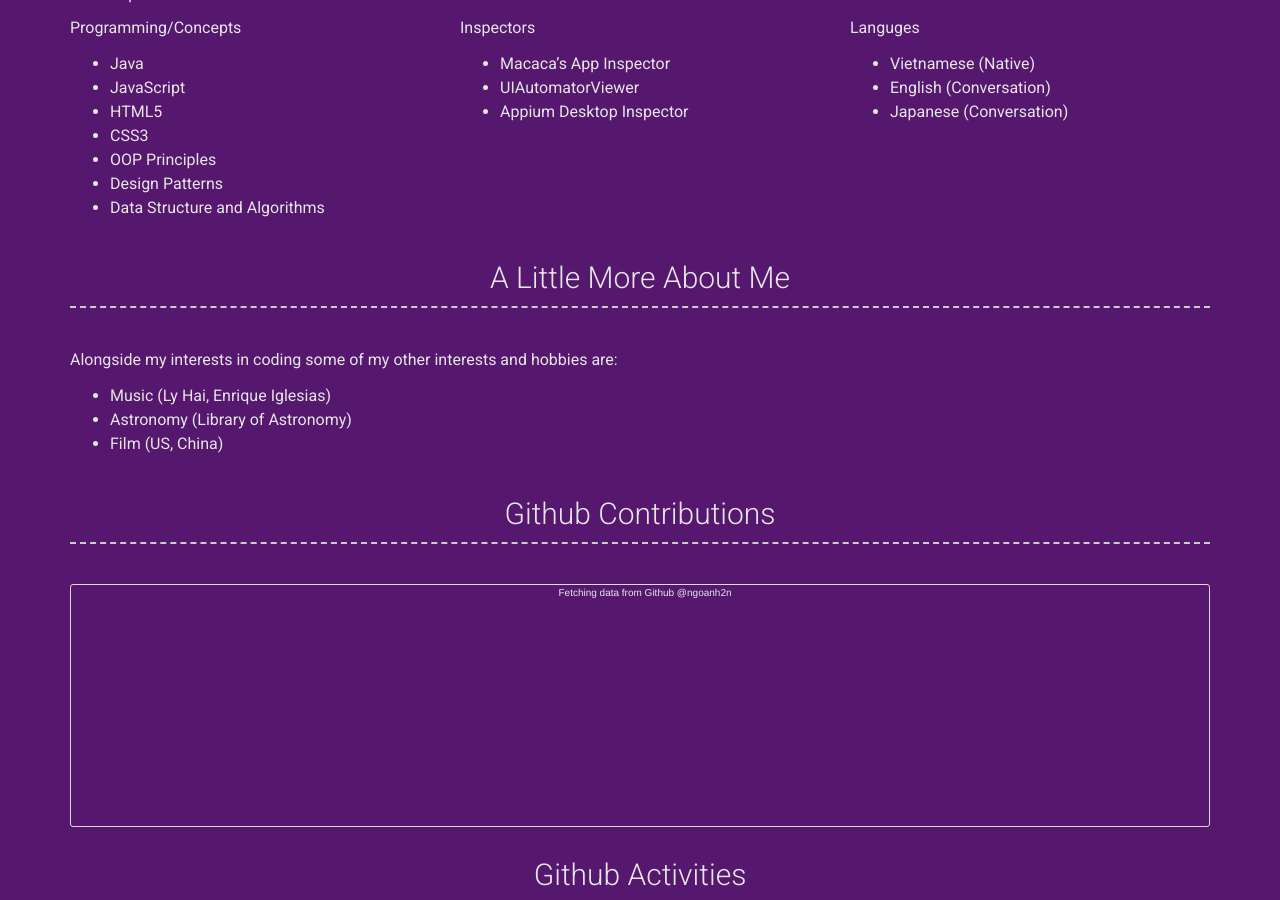
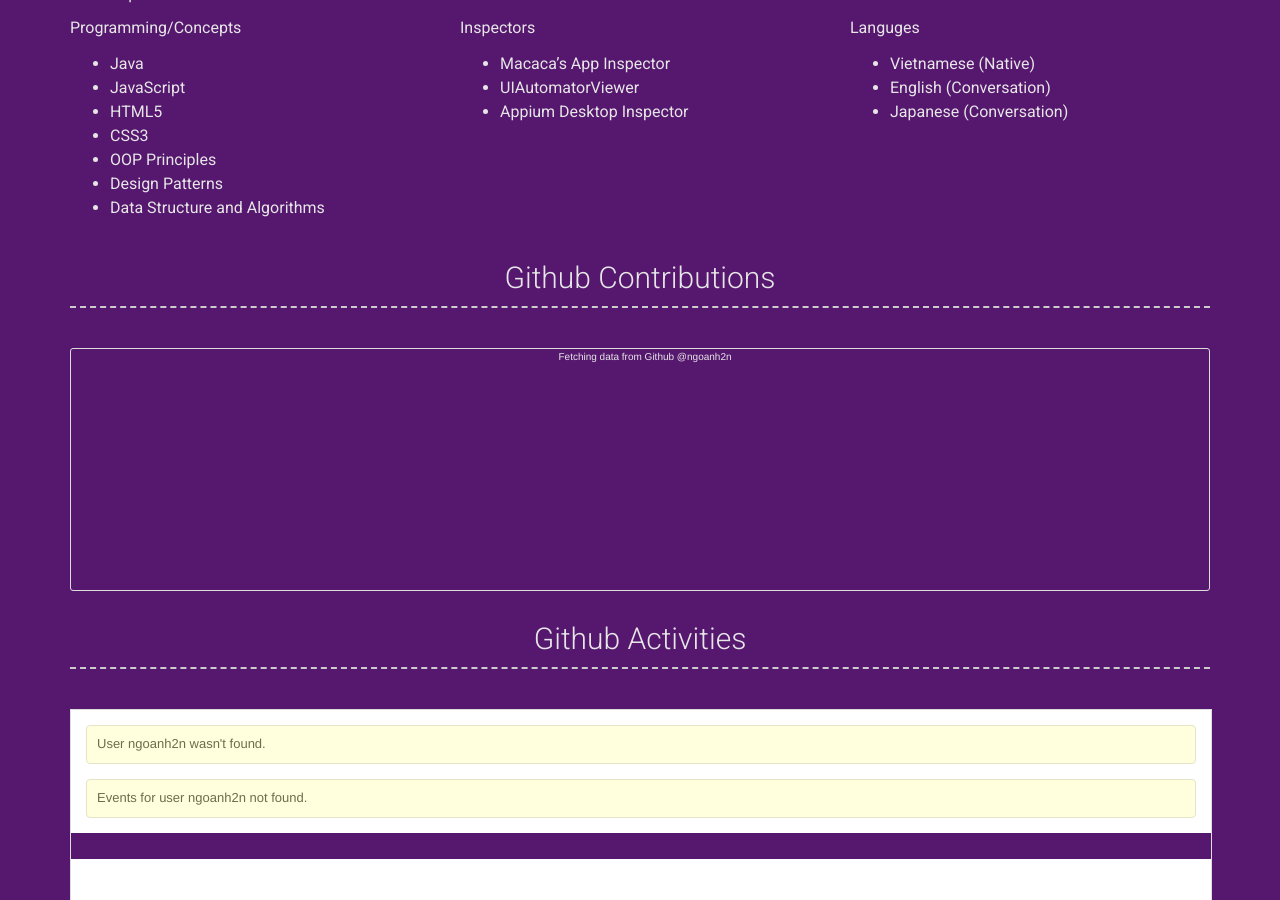
Before and after one commit to ngoanh2n/ngoanh2n.github.io, a Jekyll site: the page built from index.md, in a window 1280 px wide and 900 px high, scrolled down 2020 px. Built offline with Jekyll 4.4.1, drawn with Linux system fonts in a browser that asks for light colours; nearby versions of some CDN libraries; a style sheet for code colours, icons or effects is not loaded.

Commit message:
Hide more content

```diff
--- a/_config.yml
+++ b/_config.yml
@@ -1,33 +1,27 @@
-# Site
+## Site
+darkmode: true
 repository: ngoanh2n/ngoanh2n.github.io
 favicon: assets/favicon.ico
 
-# Personal info
+## Personal info
 name: Ho Huu Ngoan
 # phone: 098-871-4494
 title: Test Automation Engineer
 email: ngoanh2n@gmail.com
 website: https://ngoanh2n.github.io/blog
 
-# Social links
+## Social links
 twitter_username: ngoanh2n
 github_username:  ngoanh2n
 linkedin_username: ngoanh2n
-# youtube_username: ngoanh2n
-# dribbble_username: ngoanh2n
-# facebook_username: ngoanh2n
-# flickr_username: ngoanh2n
-# instagram_username: ngoanh2n
-# pinterest_username: ngoanh2n
-# googleplus_username: +ngoanh2n
 
-# Google Analytics and Tag Manager
+## Google Analytics and Tag Manager
 # Using more than one of these may cause issues with reporting
 # gtm: "GTM-0000000"
 # gtag: "UA-00000000-0"
 google_analytics: "UA-00000000-0"
 
-# About Section
+## About Section
 # about_title: About Me
 about_profile_image: assets/ngoanh2n.jpg
 about_content: | # this will include new lines to allow paragraphs
@@ -37,26 +31,21 @@ about_content: | # this will include new lines to allow paragraphs
   Besides, I also started to know the blog sharing knowledge about
   Test Automation at <a href='/blog' target='_blank'>https://ngoanh2n.github.io/blog</a>
 
-# Section Titles
+## Section Titles
 projects_title: Projects
 experience_title: Experience
 educaton_title: Education
 skills_title: Skills
 
-# More Section
+## More Section
 # more_title: A Little More About Me
-more_content: | # this will include new lines to allow paragraphs
-  Alongside my interests in coding some of my other interests and hobbies are:
-   - Music (<a href='https://zingmp3.vn/nghe-si/Ly-Hai/bai-hat' target='_blank'>Ly Hai</a>, <a href='https://zingmp3.vn/nghe-si/Enrique-Iglesias/bai-hat' target='_blank'>Enrique Iglesias</a>)
-   - Astronomy (<a href='https://www.youtube.com/channel/UCGgHGWc9DKERMs3TeUH8Rmw/videos' target='_blank'>Library of Astronomy</a>)
-   - Film (US, China)
+# more_content: | # this will include new lines to allow paragraphs
+  # Alongside my interests in coding some of my other interests and hobbies are:
 
-# Footer
+## Footer
 footer_show_references: true
 
-darkmode: true
-
-# Build settings
+## Build settings
 remote_theme: sproogen/modern-resume-theme
 
 sass:
```
